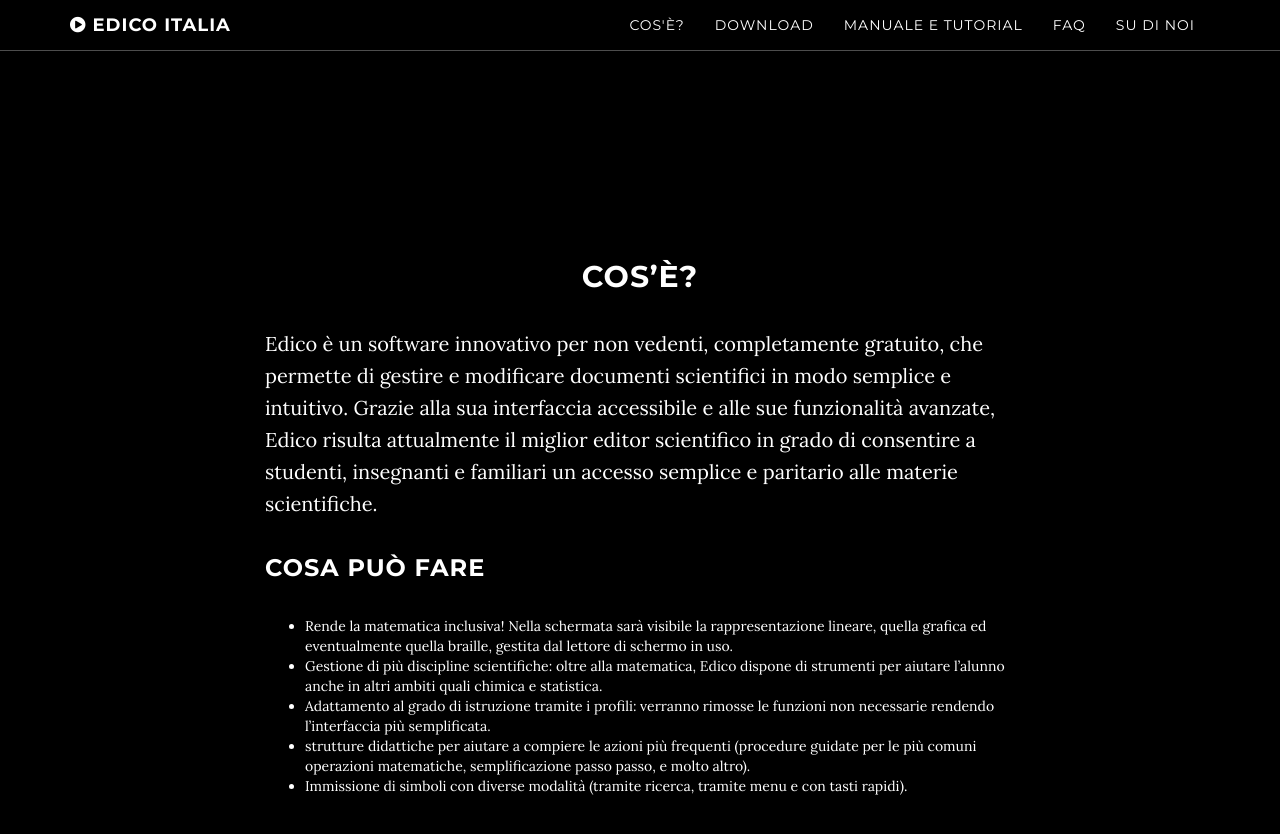
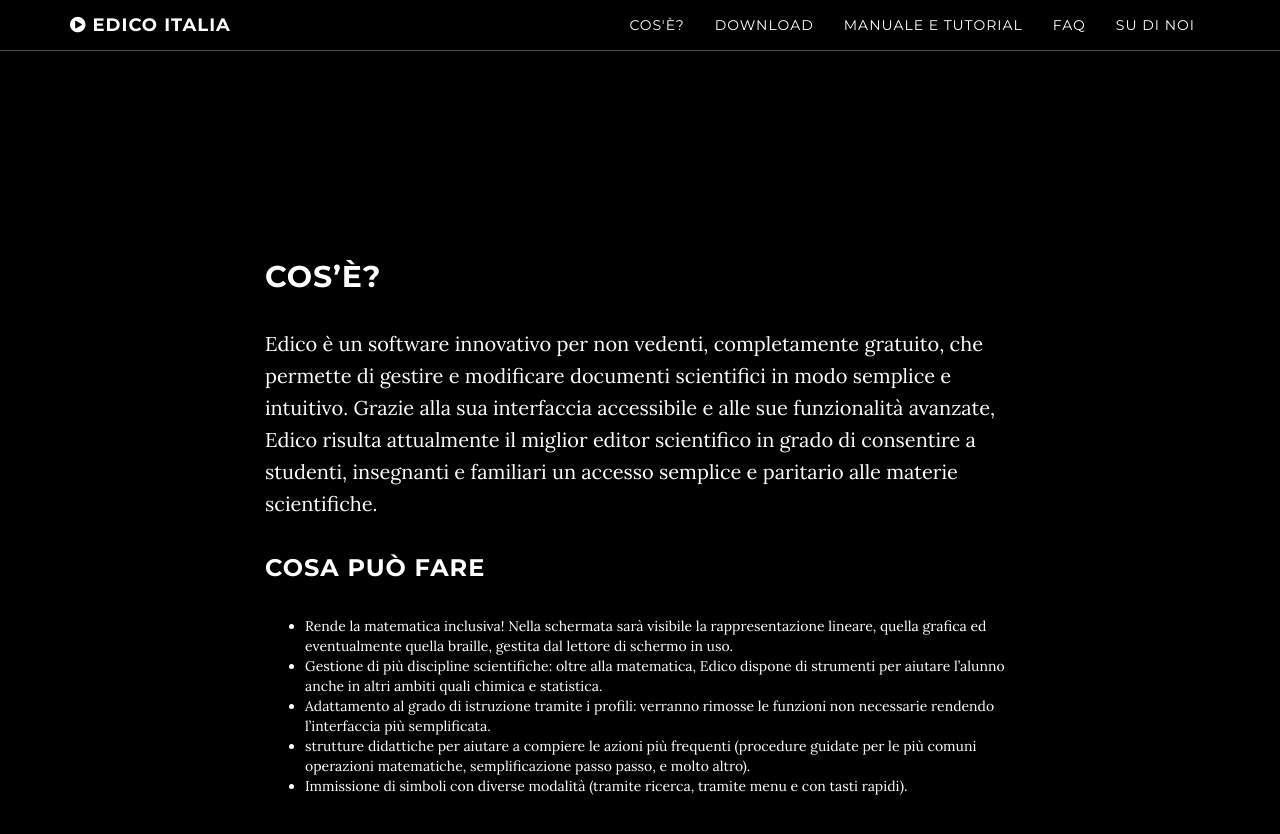
Before and after one commit to edicoitalia/edicoitalia.github.io, a Jekyll site: the page built from index.html, in a window 1280 px wide and 900 px high, scrolled down 890 px. Shown: the top 834 px of the window. Built offline with Jekyll 4.4.1, drawn with Linux system fonts in a browser that asks for light colours; grey boxes are pictures that could not be loaded.

Commit message:
Update timeline.css

```diff
--- a/css/timeline.css
+++ b/css/timeline.css
@@ -1,5 +1,5 @@
-.myarticle>h2 {
-  text-align: center;
+.myarticle {
+  text-align: left;
 }
 
 .timeline {
```
